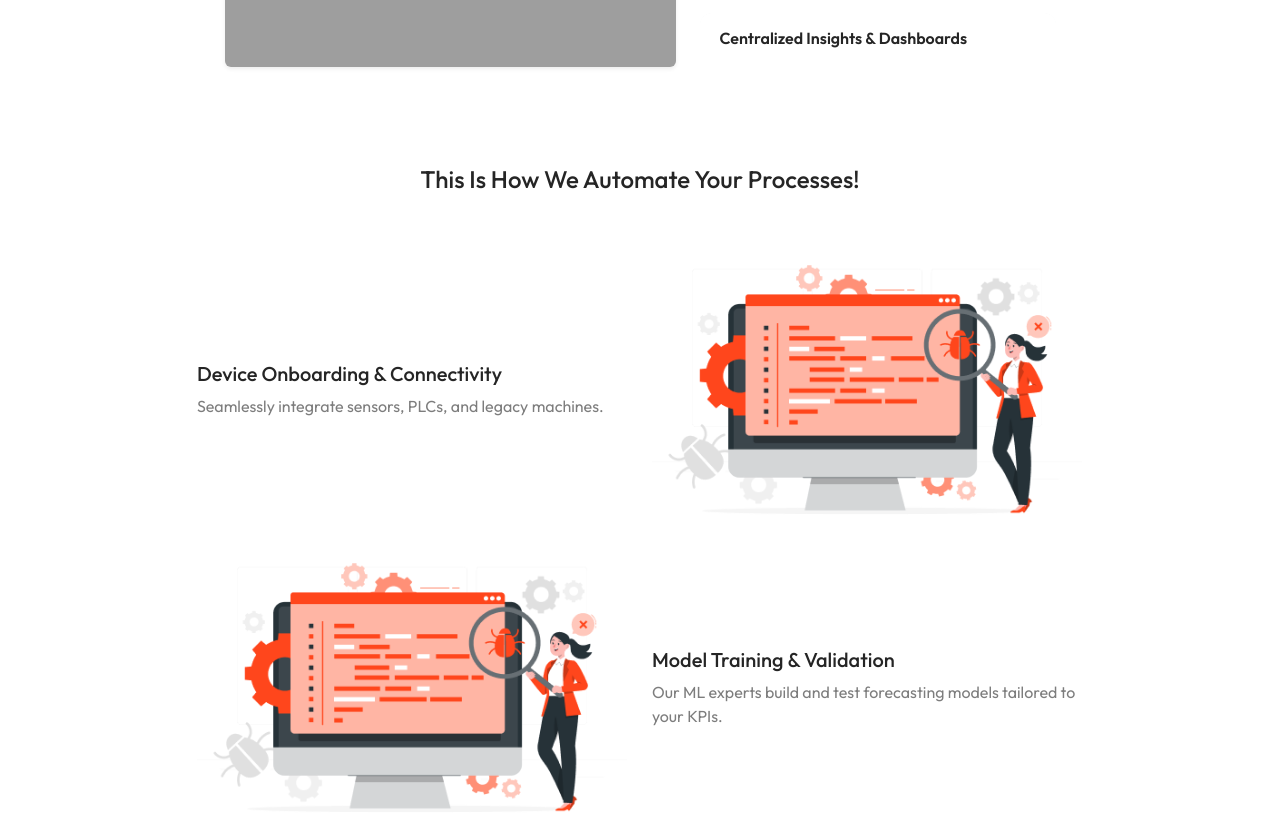
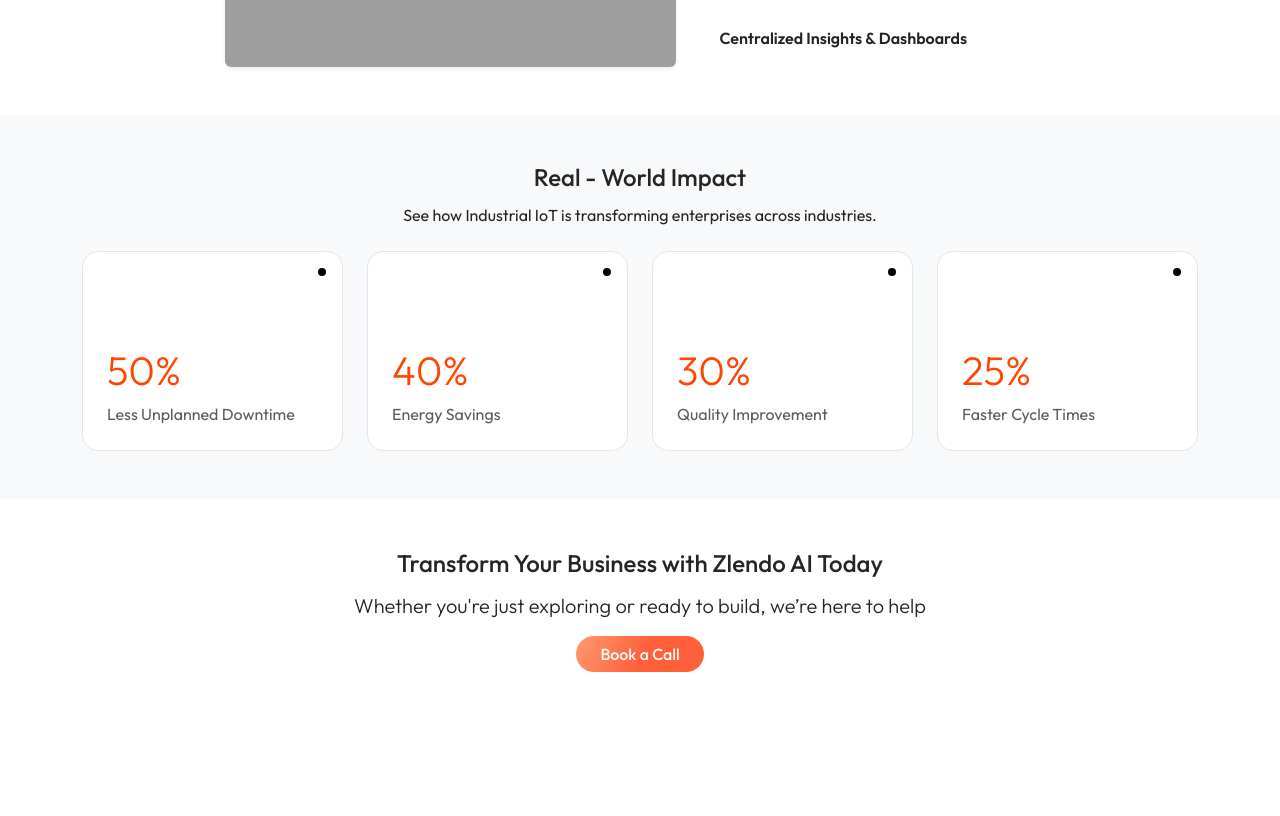
Before and after one commit to rashid7-tech/zlendoWebsite, a plain HTML site: page iot-experience.html in a window 1280 px wide. Shown: the part 2374-3190 px from the top of the page. After the commit the page ends 3090 px from the top, so only its background shows below. Drawn offline with nearby package versions, Linux system fonts and the light colour scheme; grey boxes are pictures that could not be loaded.

Commit message:
Update iot-experience.html

```diff
--- a/iot-experience.html
+++ b/iot-experience.html
@@ -418,7 +418,7 @@
 </section>
 
 
-<section class="section-padding">
+<section class="section-padding d-none">
   <div class="container">
     <h3 class="section-heading text-center mb-5">This Is How We Automate Your Processes!</h3>
     <div class="fix-div">
```
